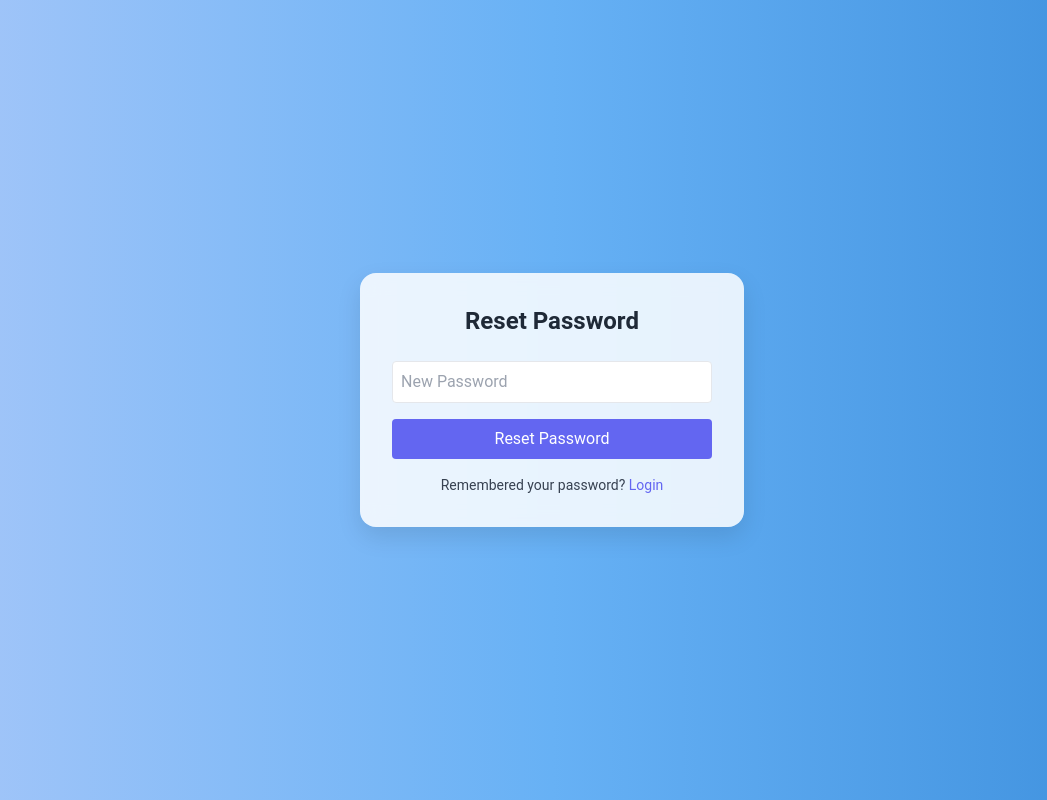
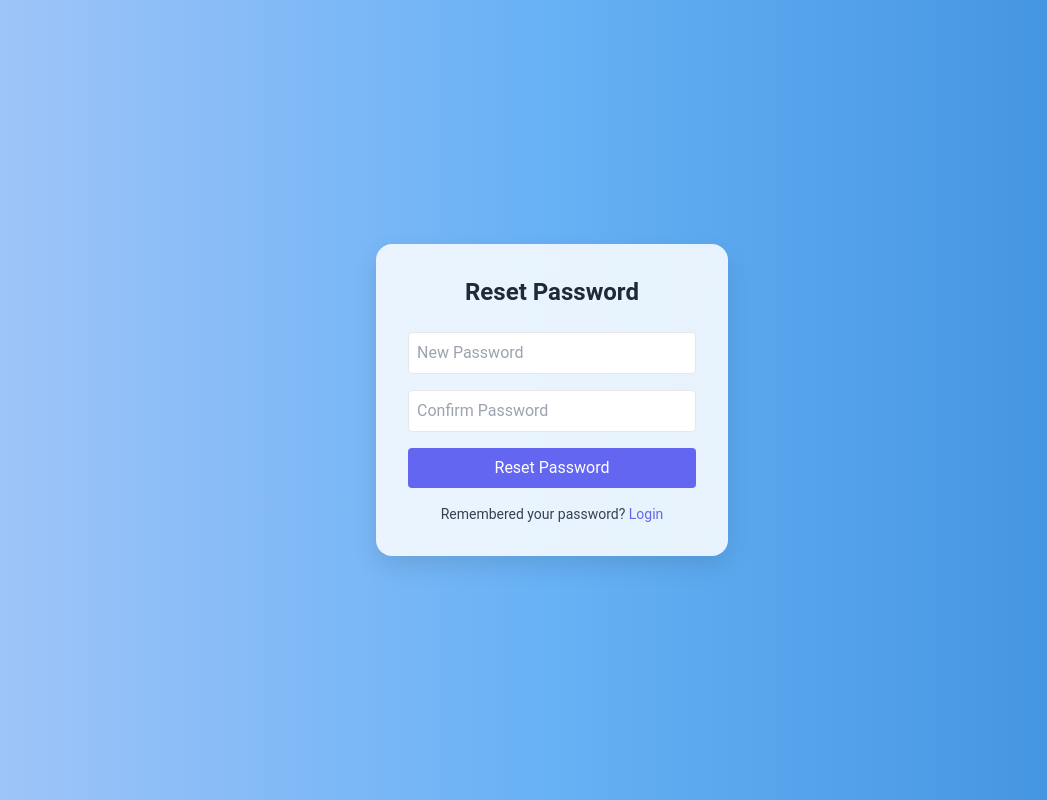
Before and after one commit to aadithr894-svg/Siberia-Mess-App, a Python web app: template templates/reset.html in a window 1280 px wide. Shown: the whole page, without its empty margins (88-1135 px from the left). Run offline with Jinja, Linux system fonts and the light colour scheme; the template is opened without the code that fills it, so the values that code supplies are empty; some libraries are stand-ins or nearby versions.

Commit message:
first commit

```diff
--- a/templates/reset.html
+++ b/templates/reset.html
@@ -3,7 +3,7 @@
 <head>
   <meta charset="UTF-8">
   <meta name="viewport" content="width=device-width, initial-scale=1.0">
-  <title>Reset Password - Mess App</title>
+  <title>Reset Password</title>
   <script src="https://cdn.tailwindcss.com"></script>
   <style>
     body {
@@ -19,7 +19,7 @@
       backdrop-filter: blur(10px);
       padding: 2rem;
       border-radius: 1rem;
-      width: 24rem;
+      width: 22rem;
       box-shadow: 0 10px 25px rgba(0,0,0,0.1);
     }
     .flash {
@@ -52,14 +52,12 @@
 
     <form method="POST" class="space-y-4">
       <div>
-        <input type="password" name="password" placeholder="New Password" required
-               class="w-full p-2 rounded border focus:outline-none focus:ring-2 focus:ring-indigo-400">
+        <input type="password" name="password" placeholder="New Password" required class="w-full p-2 rounded border">
       </div>
-
-      <button type="submit"
-              class="w-full p-2 bg-indigo-500 text-white rounded hover:bg-indigo-600 transition">
-        Reset Password
-      </button>
+      <div>
+        <input type="password" name="confirm_password" placeholder="Confirm Password" required class="w-full p-2 rounded border">
+      </div>
+      <button type="submit" class="w-full p-2 bg-indigo-500 text-white rounded hover:bg-indigo-600 transition">Reset Password</button>
     </form>
 
     <p class="mt-4 text-center text-gray-700 text-sm">
```
